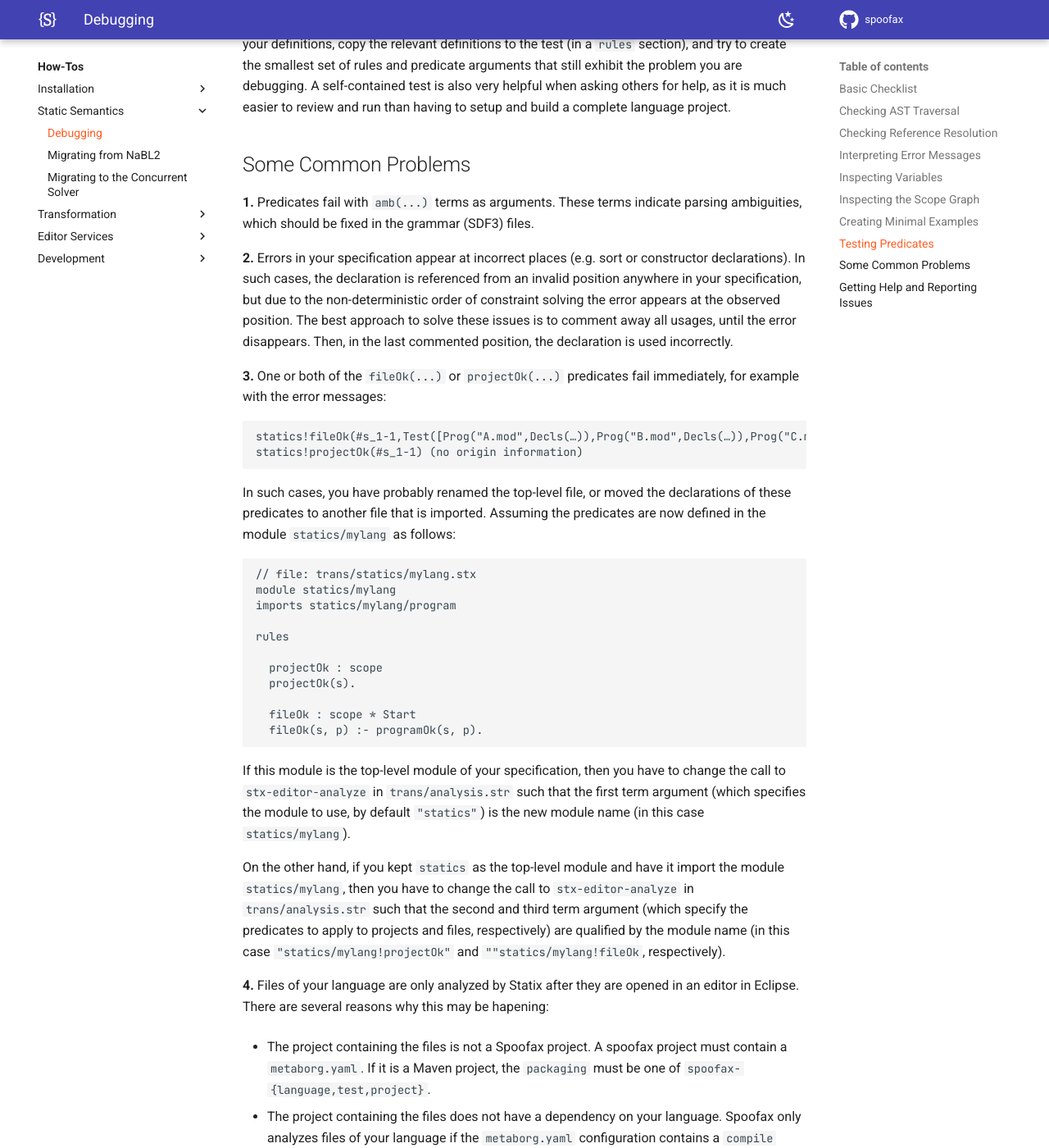
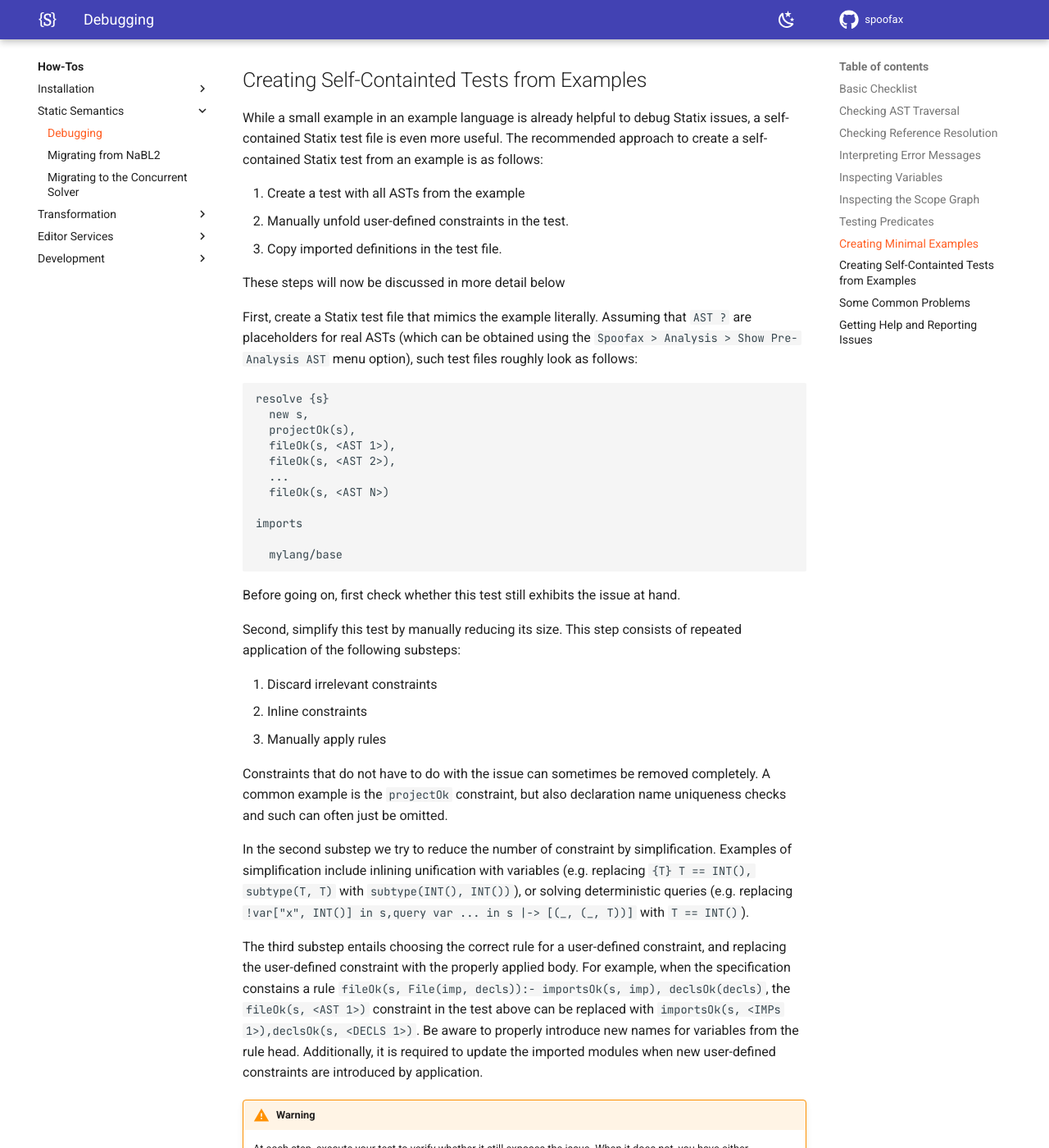
Before and after one commit to pdmosses/metaborg.github.io, an MkDocs documentation site: the page built from docs/howtos/statix/debugging.md, in a window 1280 px wide and 1400 px high, scrolled down 7473 px. Shown: the whole window at 82% size. Built offline with MkDocs 1.6.1 and Material for MkDocs 9.7.7, drawn with Linux system fonts in a browser that asks for light colours; comment, search, counter and statistics services are not loaded; some of the changed text lies outside the part shown.

Commit message:
Add step-by-step guide to creating minimal examples.

````diff
--- a/docs/howtos/statix/debugging.md
+++ b/docs/howtos/statix/debugging.md
@@ -364,6 +345,92 @@
 predicate arguments that still exhibit the problem you are debugging. A
 self-contained test is also very helpful when asking others for help, as it is much
 easier to review and run than having to setup and build a complete language project.
+
+
+## Creating Minimal Examples
+
+Creating a minimal example is one of the most useful things you can do when
+debugging. It helps you to get to the core of the problem, but it also benefits
+all of the other techniques we have discussed so far. Having a smaller example
+makes it easier to inspect the scope graph, makes it easier to inspect variables
+as there are fewer, and reduced the number of error messages to review.
+
+An example is a file, or a set of files, in your language, where Statix does not
+behave as you expect. A minimal example is usually created by starting from a
+big example that exhibits the problem. Try to eliminate files and simplify the
+example program while keeping the unexpected behavior. The smaller the program
+and the fewer rules in your specification are used for this program, the easier
+it is to debug.
+
+
+## Creating Self-Containted Tests from Examples
+
+While a small example in an example language is already helpful to debug Statix
+issues, a self-contained Statix test file is even more useful. The recommended
+approach to create a self-contained Statix test from an example is as follows:
+
+1. Create a test with all ASTs from the example
+2. Manually unfold user-defined constraints in the test.
+3. Copy imported definitions in the test file.
+
+These steps will now be discussed in more detail below
+
+First, create a Statix test file that mimics the example literally. Assuming
+that `AST ?` are placeholders for real ASTs (which can be obtained using the
+`Spoofax > Analysis > Show Pre-Analysis AST` menu option), such test files
+roughly look as follows:
+
+```statix
+resolve {s}
+  new s,
+  projectOk(s),
+  fileOk(s, <AST 1>),
+  fileOk(s, <AST 2>),
+  ...
+  fileOk(s, <AST N>)
+
+imports
+
+  mylang/base
+```
+Before going on, first check whether this test still exhibits the issue at hand.
+
+Second, simplify this test by manually reducing its size. This step consists of
+repeated application of the following substeps:
+
+1. Discard irrelevant constraints
+2. Inline constraints
+3. Manually apply rules
+
+Constraints that do not have to do with the issue can sometimes be removed
+completely. A common example is the `projectOk` constraint, but also declaration
+name uniqueness checks and such can often just be omitted.
+
+In the second substep we try to reduce the number of constraint by simplification.
+Examples of simplification include inlining unification with variables (e.g.
+replacing `#!statix {T} T == INT(), subtype(T, T)` with `#!statix subtype(INT(), INT())`),
+or solving deterministic queries (e.g. replacing `#!statix !var["x", INT()] in s,
+ query var ... in s |-> [(_, (_, T))]` with `#!statix T == INT()`).
+
+The third substep entails choosing the correct rule for a user-defined constraint,
+and replacing the user-defined constraint with the properly applied body. For
+example, when the specification constains a rule `#!statix fileOk(s, File(imp, decls))
+:- importsOk(s, imp), declsOk(decls)`, the `#!statix fileOk(s, <AST 1>)`
+constraint in the test above can be replaced with `#!statix importsOk(s, <IMPs 1>),
+declsOk(s, <DECLS 1>)`. Be aware to properly introduce new names for variables
+from the rule head. Additionally, it is required to update the imported modules
+when new user-defined constraints are introduced by application.
+
+!!! warning Important
+    At each step, execute your test to verify whether it still exposes the issue.
+    When it does not, you have either discarded a relevant constraint, or made a
+    mistake when simplifying.
+
+Try to apply these steps exhaustively, until only built-in constraints remain.
+
+Now that we have a minimal test case, the third step is to make it self-contained
+by removing imports. This just involved copying the relevant constraint declarations
+and rules in a `rules` section in the test, and removing the import.
 
 
 ## Some Common Problems
````
Also changed, not shown: other parts of docs/howtos/statix/debugging.md (+0 -19 lines).
